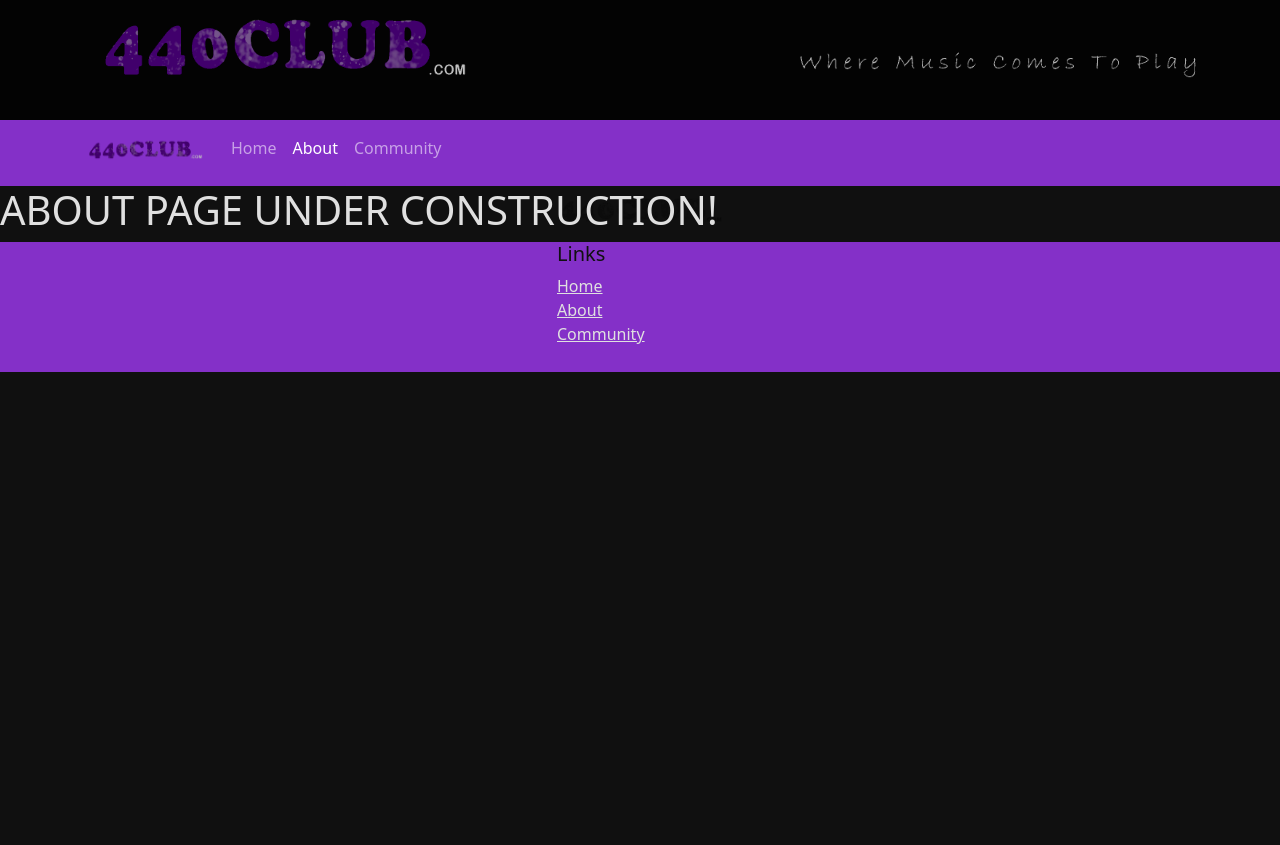
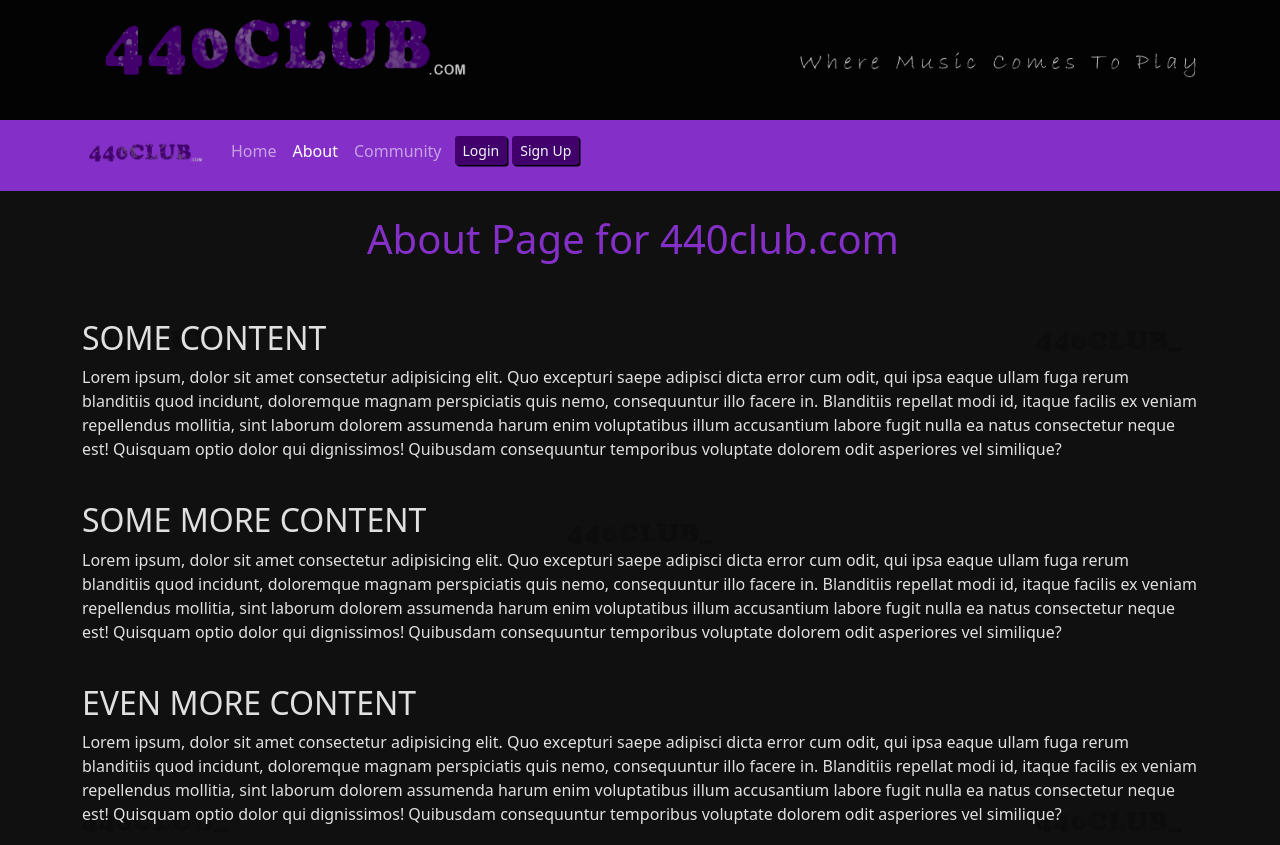
Before and after one commit to Irond76/440Club, a website: page about.html in a window 1280 px wide. Shown: the top 845 px of the page. Before the commit the page ends 800 px from the top, so only its background shows below. Drawn offline with nearby package versions, Linux system fonts and the light colour scheme.

Commit message:
added login and sign up buttons and box-shadow to buttons

```diff
--- a/about.html
+++ b/about.html
@@ -71,14 +71,95 @@
               <a class="nav-link" href="/community.html">Community</a>
             </li>
           </ul>
+          <!--LOGIN BUTTON START-->
+          <span class="navbar-text ml-auto">
+            <button
+              type="button"
+              class="btn btn-sm btn-primary"
+              id="loginButton"
+            >
+              Login
+            </button>
+          </span>
+
+          <span class="navbar-text ml-auto">
+            <button
+              type="button"
+              class="btn btn-sm btn-primary"
+              id="loginButton"
+            >
+              Sign Up
+            </button>
+          </span>
+          <!--LOGIN BUTTON END-->
         </div>
       </div>
     </nav>
+    <br />
     <!--NAVBAR END-->
     <!-------------------------------------------------------------------------------------------------------------->
-    <div class="bg-image">
-      <h1>ABOUT PAGE UNDER CONSTRUCTION!</h1>
+    <div class="bg-image container">
+      <div class="row">
+        <div class="col col-md-9 offset-md-3">
+          <h1 class="main-header">About Page for 440club.com</h1>
+        </div>
+      </div>
+      <br />
+      <br />
+      <div class="row">
+        <div class="col">
+          <h2>SOME CONTENT</h2>
+          <p>
+            Lorem ipsum, dolor sit amet consectetur adipisicing elit. Quo
+            excepturi saepe adipisci dicta error cum odit, qui ipsa eaque ullam
+            fuga rerum blanditiis quod incidunt, doloremque magnam perspiciatis
+            quis nemo, consequuntur illo facere in. Blanditiis repellat modi id,
+            itaque facilis ex veniam repellendus mollitia, sint laborum dolorem
+            assumenda harum enim voluptatibus illum accusantium labore fugit
+            nulla ea natus consectetur neque est! Quisquam optio dolor qui
+            dignissimos! Quibusdam consequuntur temporibus voluptate dolorem
+            odit asperiores vel similique?
+          </p>
+        </div>
+      </div>
+      <br />
+      <div class="row">
+        <div class="col">
+          <h2>SOME MORE CONTENT</h2>
+          <p>
+            Lorem ipsum, dolor sit amet consectetur adipisicing elit. Quo
+            excepturi saepe adipisci dicta error cum odit, qui ipsa eaque ullam
+            fuga rerum blanditiis quod incidunt, doloremque magnam perspiciatis
+            quis nemo, consequuntur illo facere in. Blanditiis repellat modi id,
+            itaque facilis ex veniam repellendus mollitia, sint laborum dolorem
+            assumenda harum enim voluptatibus illum accusantium labore fugit
+            nulla ea natus consectetur neque est! Quisquam optio dolor qui
+            dignissimos! Quibusdam consequuntur temporibus voluptate dolorem
+            odit asperiores vel similique?
+          </p>
+        </div>
+      </div>
+      <br />
+      <div class="row">
+        <div class="col">
+          <h2>EVEN MORE CONTENT</h2>
+          <p>
+            Lorem ipsum, dolor sit amet consectetur adipisicing elit. Quo
+            excepturi saepe adipisci dicta error cum odit, qui ipsa eaque ullam
+            fuga rerum blanditiis quod incidunt, doloremque magnam perspiciatis
+            quis nemo, consequuntur illo facere in. Blanditiis repellat modi id,
+            itaque facilis ex veniam repellendus mollitia, sint laborum dolorem
+            assumenda harum enim voluptatibus illum accusantium labore fugit
+            nulla ea natus consectetur neque est! Quisquam optio dolor qui
+            dignissimos! Quibusdam consequuntur temporibus voluptate dolorem
+            odit asperiores vel similique?
+          </p>
+        </div>
+      </div>
     </div>
+    <br />
+    <br />
+
     <!--START OF FOOTER-->
     <footer class="site-footer">
       <div class="container">
--- a/css/main.css
+++ b/css/main.css
@@ -59,3 +59,11 @@ h2 {
 a {
   color: rgb(224, 224, 224);
 }
+
+#loginButton {
+  background-color: #41006c;
+  color: aliceblue;
+  margin-left: 5px;
+  border: none;
+  box-shadow: #030303 1.5px 1.5px;
+}
```
Also changed, not shown: community.html (+21 -0 lines), index.html (+21 -0 lines).
